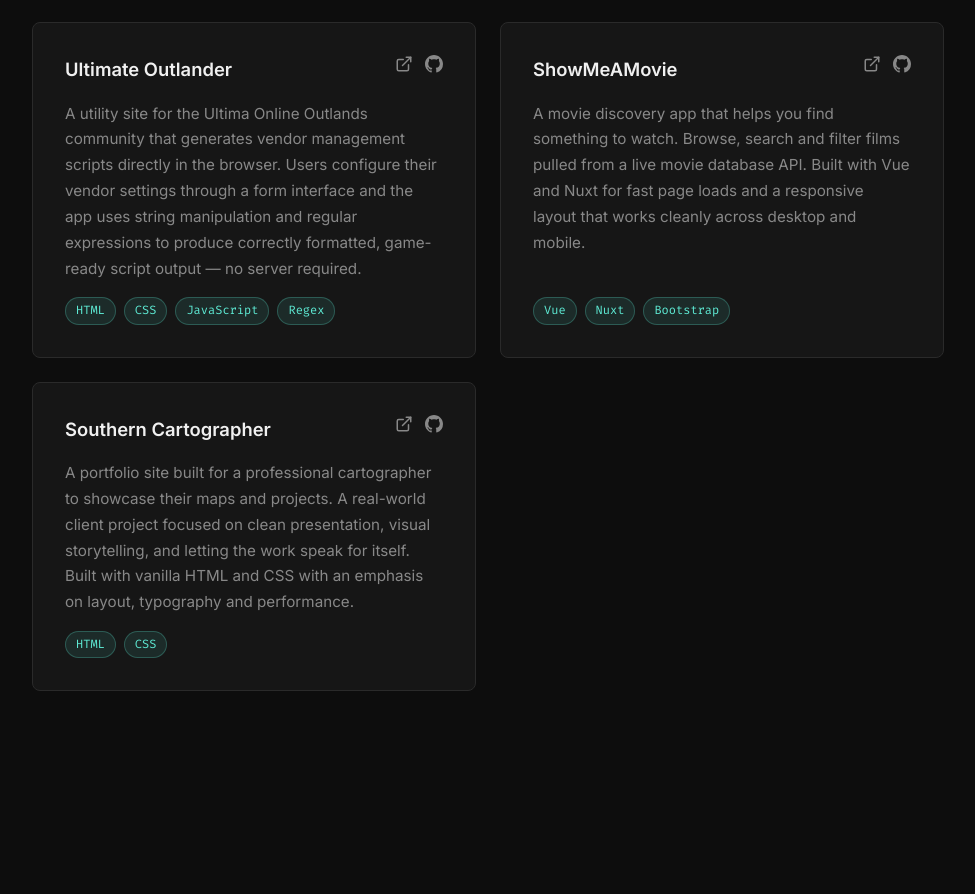
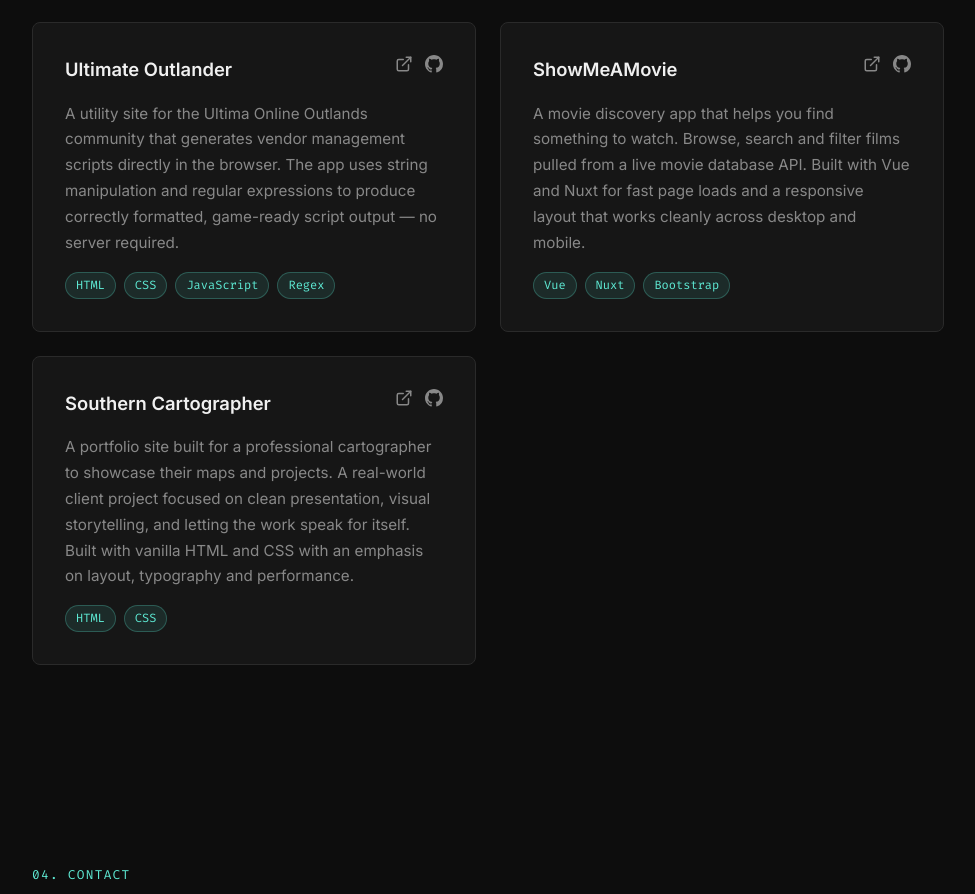
Before and after one commit to grant-pie/portfolio, a Nuxt app: page / in a window 1280 px wide. Shown: the part 3206-4100 px from the top of the page, without its empty margins (152-1127 px from the left). Built offline with nearby package versions, Linux system fonts and the light colour scheme.

Commit message:
Update UOUO description text

```diff
--- a/app/components/ProjectsSection.vue
+++ b/app/components/ProjectsSection.vue
@@ -45,7 +45,7 @@ const projects = [
   },
   {
     name: 'Ultimate Outlander',
-    description: 'A utility site for the Ultima Online Outlands community that generates vendor management scripts directly in the browser. Users configure their vendor settings through a form interface and the app uses string manipulation and regular expressions to produce correctly formatted, game-ready script output — no server required.',
+    description: 'A utility site for the Ultima Online Outlands community that generates vendor management scripts directly in the browser. The app uses string manipulation and regular expressions to produce correctly formatted, game-ready script output — no server required.',
     tech: ['HTML', 'CSS', 'JavaScript', 'Regex'],
     live: 'https://ultimateoutlander.com/',
     repo: 'https://github.com/grant-pie/ultimate-outlander'
```
